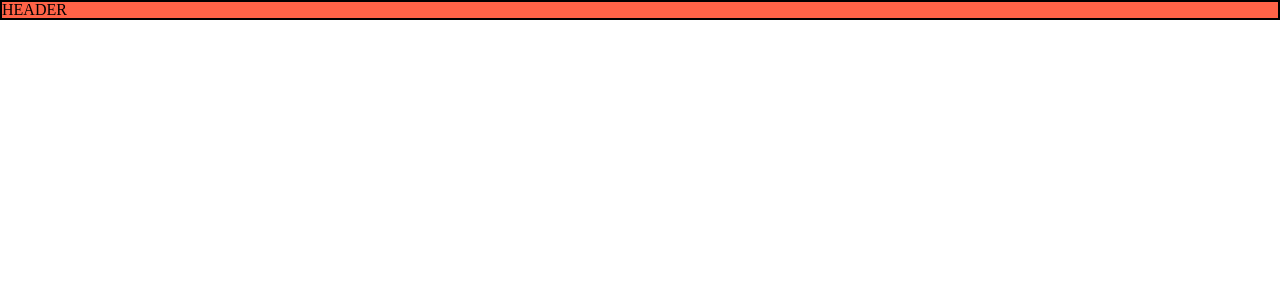
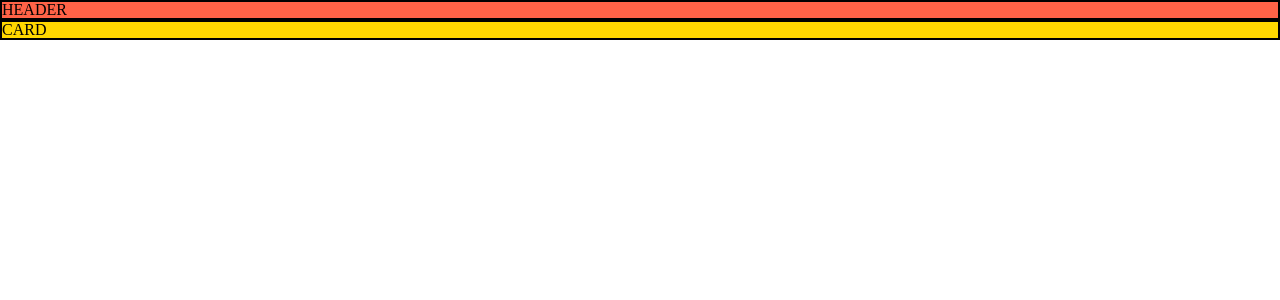
Before and after one commit to ThomasDCW/backendtraining, a React (Vite) app in the folder frontend/: page / in a window 1280 px wide. Shown: the top 300 px of the page. Built offline with nearby package versions, Linux system fonts and the light colour scheme.

Commit message:
create card Comp

```diff
--- a/frontend/src/App.jsx
+++ b/frontend/src/App.jsx
@@ -1,9 +1,11 @@
 import Header from "@components/Header";
+import Card from "@components/Card";
 
 function App() {
   return (
     <div className="App">
       <Header />
+      <Card />
     </div>
   );
 }
--- a/frontend/src/components/Card/index.jsx
+++ b/frontend/src/components/Card/index.jsx
@@ -1,3 +1,5 @@
+import SCard from "./style";
+
 export default function Card() {
-  return <>CARD</>;
+  return <SCard>CARD</SCard>;
 }
--- a/frontend/src/components/Card/style.jsx
+++ b/frontend/src/components/Card/style.jsx
@@ -0,0 +1,6 @@
+import styled from "styled-components";
+
+export default styled.article`
+  background-color: gold;
+  border: solid 2px black;
+`;
```
